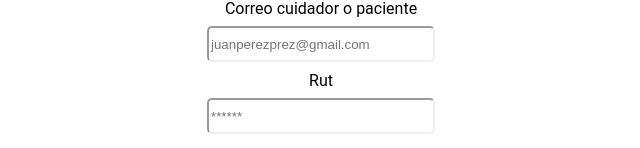
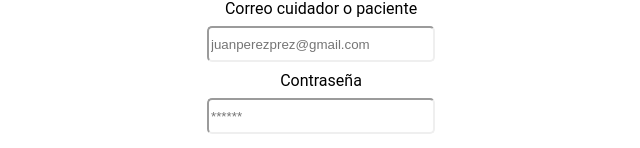
Before and after one commit to dianarojasolis/Glob-Hack, a React (Create React App) app: page / in a window 1280 px wide. Shown: the part 408-556 px from the top of the page, without its empty margins (89-729 px from the left). Built offline with nearby package versions, Linux system fonts and the light colour scheme.

Commit message:
conflicts resolved

```diff
--- a/src/Components/CreateAccount.jsx
+++ b/src/Components/CreateAccount.jsx
@@ -153,7 +153,7 @@ const CreateAccount = (props) => {
 
           <div className="row">
           <div className="col-sm-12 mt-5"></div>
-          <label>Rut</label>
+          <label>Contraseña</label>
           </div>
 
           <input
```
